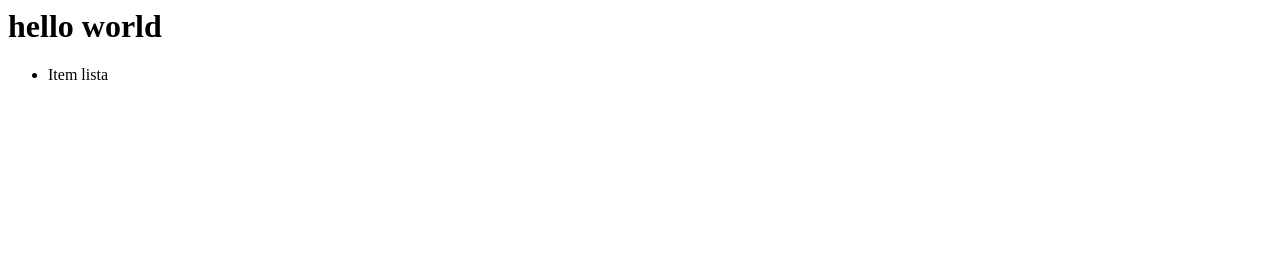
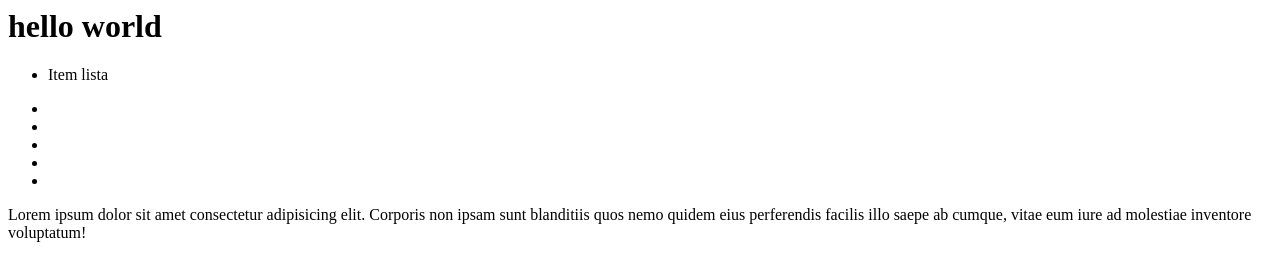
Before and after one commit to elasierra/repositorioTEST, a plain HTML site: page index.html in a window 1280 px wide. Drawn offline with Linux system fonts and the light colour scheme.

Commit message:
html with emmet

```diff
--- a/index.html
+++ b/index.html
@@ -10,6 +10,16 @@
                 Item lista
             </li>
         </ul>
+        <div>
+            <ul>
+                <li></li>
+                <li></li>
+                <li></li>
+                <li></li>
+                <li></li>
+            </ul>
+        </div>
+        <p>Lorem ipsum dolor sit amet consectetur adipisicing elit. Corporis non ipsam sunt blanditiis quos nemo quidem eius perferendis facilis illo saepe ab cumque, vitae eum iure ad molestiae inventore voluptatum!</p>
     </div>
 </body>
 </html>
```
